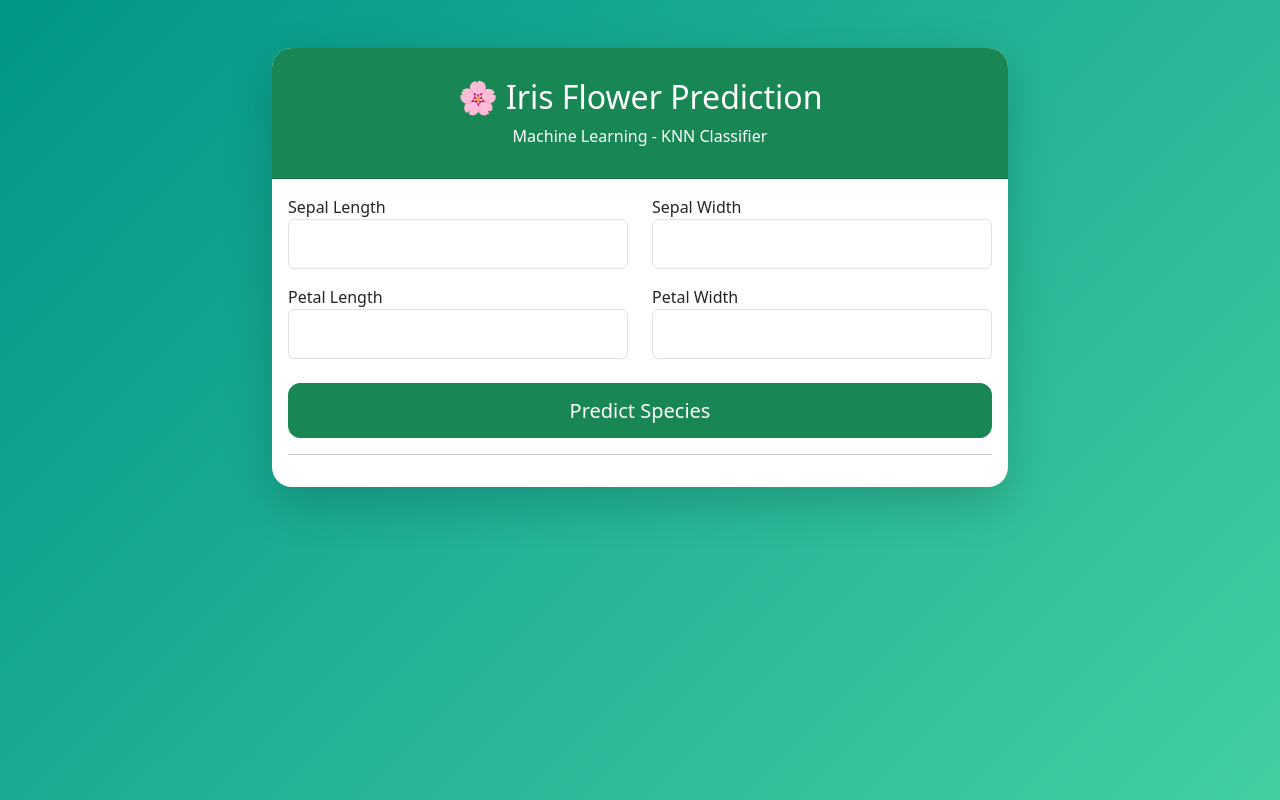
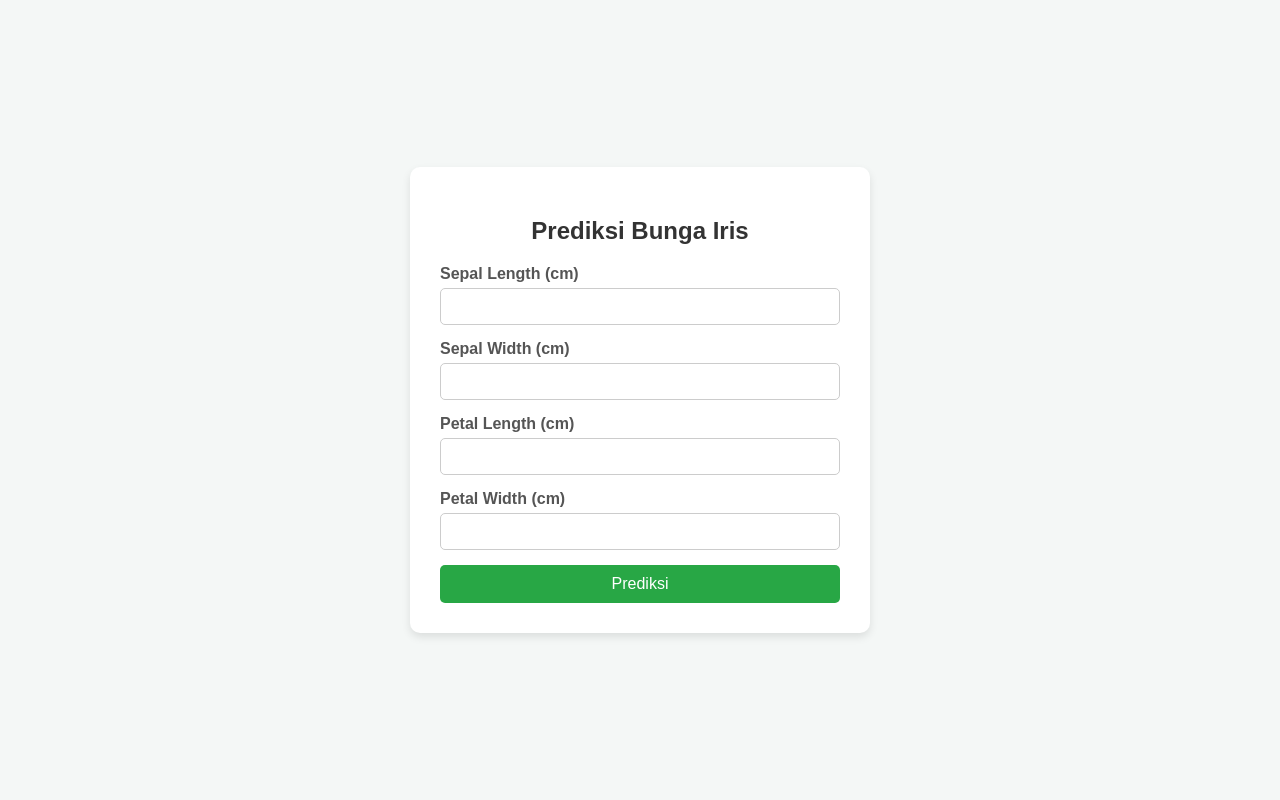
Before and after one commit to riandra35/klasifikasi-iris, a Flask app: page / in a window 1280 px wide. Run offline with Flask 3, Linux system fonts and the light colour scheme; parts of the project's set-up code (start-up, migrations or seed data) failed here and were passed over.

Commit message:
Update index.html

```diff
--- a/templates/index.html
+++ b/templates/index.html
@@ -1,57 +1,58 @@
 <!DOCTYPE html>
-<html lang="en">
+<html lang="id">
 <head>
     <meta charset="UTF-8">
-    <title>Iris Species Prediction</title>
-    <meta name="viewport" content="width=device-width, initial-scale=1">
-    <link href="https://cdn.jsdelivr.net/npm/bootstrap@5.3.7/dist/css/bootstrap.min.css" rel="stylesheet">
-    <link rel="stylesheet" href="{{ url_for('static', filename='style.css') }}">
+    <meta name="viewport" content="width=device-width, initial-scale=1.0">
+    <title>Prediksi Spesies Bunga Iris</title>
+    <style>
+        body { font-family: Arial, sans-serif; background-color: #f4f7f6; display: flex; justify-content: center; align-items: center; height: 100vh; margin: 0; }
+        .container { background-color: white; padding: 30px; border-radius: 10px; box-shadow: 0 4px 8px rgba(0,0,0,0.1); width: 100%; max-width: 400px; }
+        h2 { text-align: center; color: #333; }
+        .form-group { margin-bottom: 15px; }
+        label { display: block; font-weight: bold; margin-bottom: 5px; color: #555; }
+        input[type="number"] { width: 100%; padding: 10px; border: 1px solid #ccc; border-radius: 5px; box-sizing: border-box; }
+        button { width: 100%; padding: 10px; background-color: #28a745; color: white; border: none; border-radius: 5px; font-size: 16px; cursor: pointer; }
+        button:hover { background-color: #218838; }
+        .result { margin-top: 20px; padding: 15px; background-color: #e9ecef; border-radius: 5px; text-align: center; font-size: 18px; font-weight: bold; color: #333; }
+        .error { color: red; text-align: center; margin-top: 15px; }
+    </style>
 </head>
 <body>
-    <div class="container py-5">
-      <div class="row justify-content-center">
-        <div class="col-lg-8">
-          <div class="card shadow-lg border-0">
-            <div class="card-header text-center bg-success text-white">
-              <h2>🌸 Iris Flower Prediction</h2>
-              <p class="mb-0"> Machine Learning - KNN Classifier </p>
+
+<div class="container">
+    <h2>Prediksi Bunga Iris</h2>
+    <form action="/predict" method="POST">
+        <div class="form-group">
+            <label for="SepalLengthCm">Sepal Length (cm)</label>
+            <input type="number" step="0.1" name="SepalLengthCm" id="SepalLengthCm" required>
         </div>
-            <div class="card-body">
-              <div class="row">
-                <div class="col-md-6">
-                  <label>Sepal Length</label>
-                  <input id="sl" class="form-control">
+        <div class="form-group">
+            <label for="SepalWidthCm">Sepal Width (cm)</label>
+            <input type="number" step="0.1" name="SepalWidthCm" id="SepalWidthCm" required>
         </div>
-                <div class="col-md-6">
-                  <label>Sepal Width</label>
-                  <input id="sw" class="form-control">
+        <div class="form-group">
+            <label for="PetalLengthCm">Petal Length (cm)</label>
+            <input type="number" step="0.1" name="PetalLengthCm" id="PetalLengthCm" required>
         </div>
+        <div class="form-group">
+            <label for="PetalWidthCm">Petal Width (cm)</label>
+            <input type="number" step="0.1" name="PetalWidthCm" id="PetalWidthCm" required>
         </div>
-              <div class="row mt-3">
-                <div class="col-md-6">
-                  <label>Petal Length</label>
-                  <input id="pl" class="form-control">
+        <button type="submit">Prediksi</button>
+    </form>
+
+    {% if prediction %}
+        <div class="result">
+            Hasil Prediksi: <span style="color: #007bff;">{{ prediction }}</span>
         </div>
-                <div class="col-md-6">
-                  <label>Petal Width</label>
-                  <input id="pw" class="form-control">
+    {% endif %}
+
+    {% if error %}
+        <div class="error">
+            Terjadi Kesalahan: {{ error }}
         </div>
+    {% endif %}
 </div>
-              <div class="d-grid mt-4">
-                <button id="predictBtn" class="btn btn-success btn-lg"> Predict Species </button>
-              </div>
-              <hr>
-              <div id="resultArea" style="display:none">
-                <div class="alert alert-success">
-                  <h4 id="species"></h4>
-                  <p id="confidence"></p>
-                </div>
-              </div>
-            </div>
-          </div>
-        </div>
-      </div>
-    </div>
-    <script src="{{ url_for('static', filename='app.js') }}"></script>
+
 </body>
 </html>
```
Lines whose indentation alone changed are shown as unchanged.
